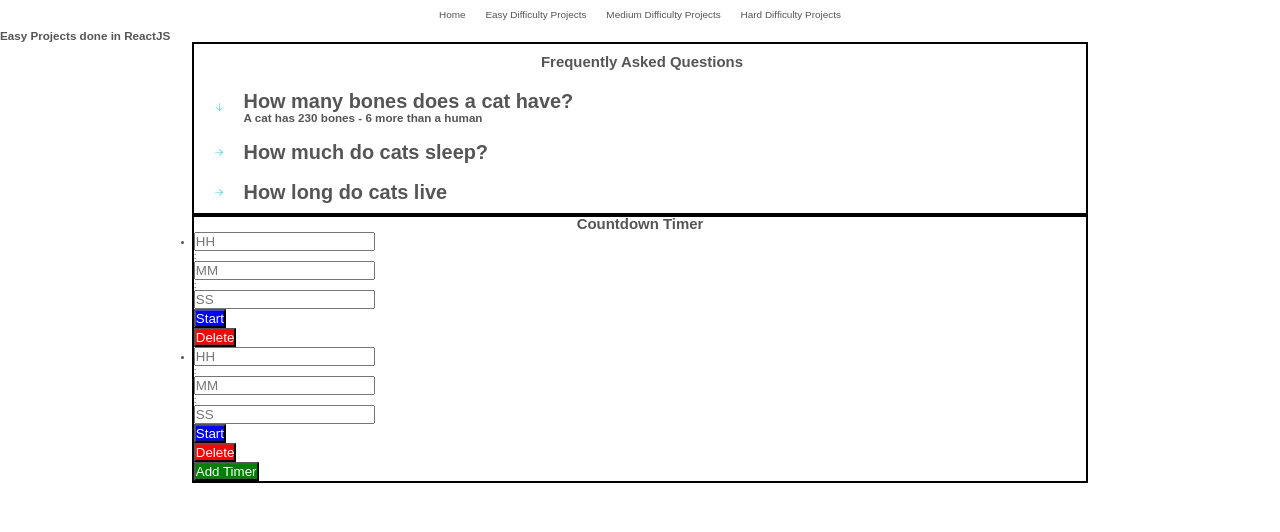
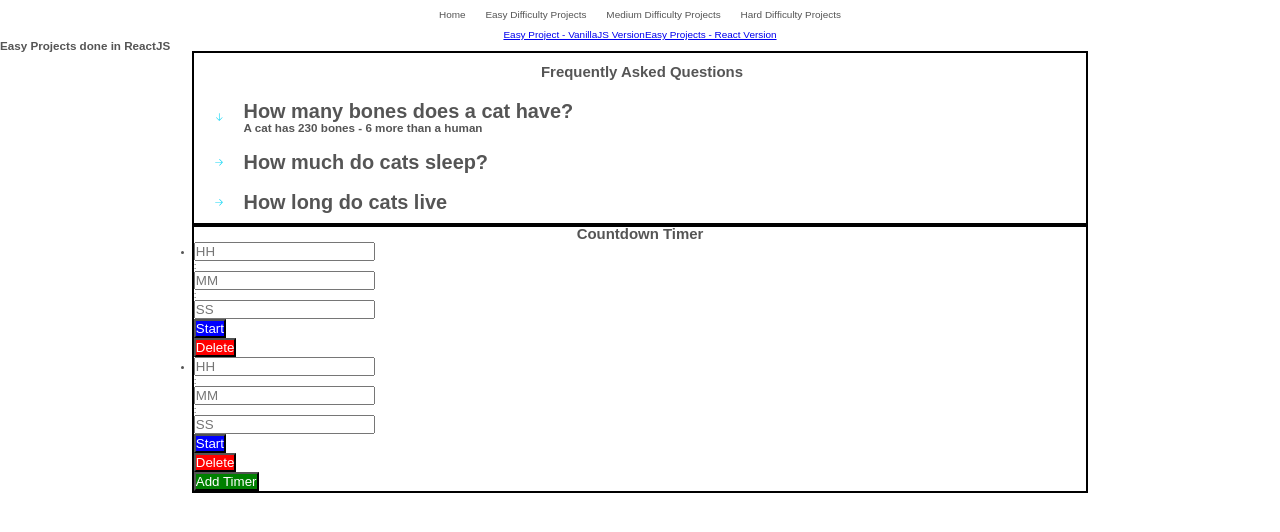
Before and after one commit to deltam3/frontendeval, a React (Vite) app in the folder consolidated/: page /Easy/React in a window 1280 px wide. Shown: the top 532 px of the page. Built offline with nearby package versions, Linux system fonts and the light colour scheme.

Commit message:
made version link component available to all easy project pages

```diff
--- a/consolidated/src/pages/Easy/EasyReactPage.tsx
+++ b/consolidated/src/pages/Easy/EasyReactPage.tsx
@@ -2,11 +2,18 @@ import React from "react";
 import { ProjectItemContainer } from "../../components/ProjectItemContainer";
 import FAQPage from "./projects/FAQ/FAQPage";
 import CounterPage from "./projects/Counter/CounterPage";
+
+import { Link } from "react-router-dom";
+
 type Props = {};
 
 const EasyReactPage = (props: Props) => {
   return (
     <div>
+      <div style={{ textAlign: "center" }}>
+        <Link to="/Easy/Vanillajs">Easy Project - VanillaJS Version</Link>
+        <Link to="/Easy/React">Easy Projects - React Version</Link>
+      </div>
       <h3>Easy Projects done in ReactJS</h3>
       <ProjectItemContainer>
         <FAQPage></FAQPage>
--- a/consolidated/src/pages/Easy/EasyVanillajsPage.tsx
+++ b/consolidated/src/pages/Easy/EasyVanillajsPage.tsx
@@ -1,10 +1,16 @@
 import React from "react";
+
+import { Link } from "react-router-dom";
 
 type Props = {};
 
 const EasyVanillajsPage = (props: Props) => {
   return (
     <div>
+      <div style={{ textAlign: "center" }}>
+        <Link to="/Easy/Vanillajs">Easy Project - VanillaJS Version</Link>
+        <Link to="/Easy/React">Easy Projects - React Version</Link>
+      </div>
       <h3>Easy Projects done in VanillaJS</h3>
     </div>
   );
```
